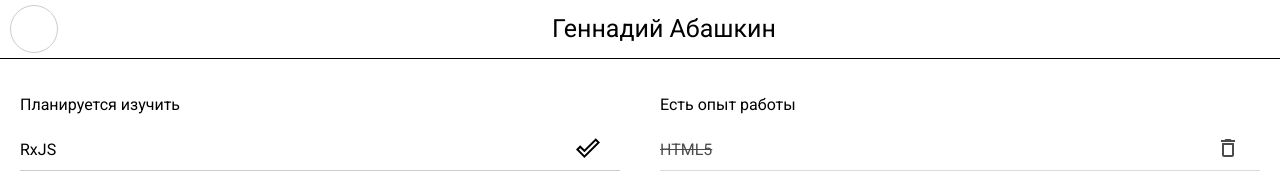
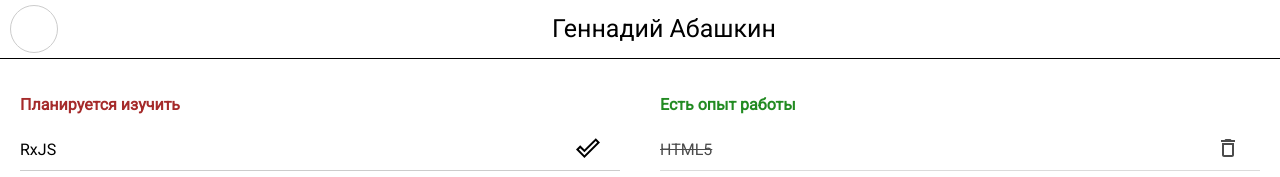
Before and after one commit to abaha91/react-skills-list-project, a React (Create React App) app: page / in a window 1280 px wide. Shown: the top 177 px of the page. Built offline with nearby package versions, Linux system fonts and the light colour scheme.

Commit message:
text color

```diff
--- a/src/App.scss
+++ b/src/App.scss
@@ -62,6 +62,14 @@ body {
     background: url('../src/img/icons/delete.svg');
     cursor: pointer;
 }
+.todo-skills--title {
+    color: brown;
+    font-weight: bold;
+}
+.ready-skills--title {
+    color: forestgreen;
+    font-weight: bold;
+}
 .todo-skill--done {
     position:absolute;
     width: 24px;
--- a/src/Ready-skills-component/ready-skills-component.js
+++ b/src/Ready-skills-component/ready-skills-component.js
@@ -17,7 +17,7 @@ class ReadySkills extends Component {
   render() {
     return (
       <div className="ready-skills">
-        <p>Есть опыт работы</p>
+        <p className="ready-skills--title">Есть опыт работы</p>
         <ul className="ready-skills--list">
           {this.props.readySkills.map((skill, index) => <li key={index} className="ready-skills--item">
             {skill}
--- a/src/Todo-skills-component/todo-skills-component.js
+++ b/src/Todo-skills-component/todo-skills-component.js
@@ -20,7 +20,7 @@ class TodoSkills extends Component {
   render() {
     return (
       <div className="todo-skills">
-        <p>Планируется изучить</p>
+        <p className="todo-skills--title">Планируется изучить</p>
         <ul className="todo-skills--list">
           {this.props.skills.map((skill, index) => <li className="todo-skills--item" key={index}>
             {skill}
```
